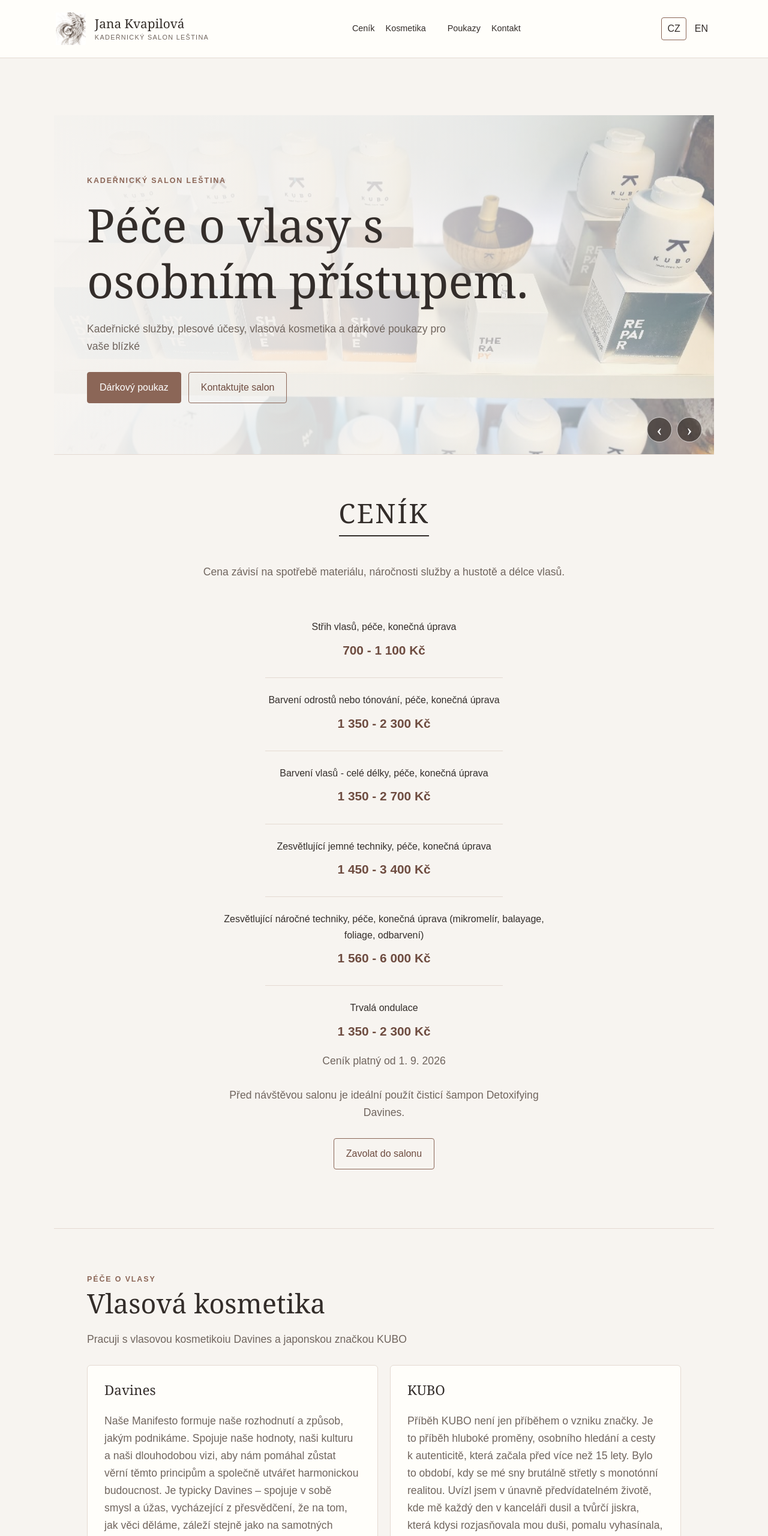
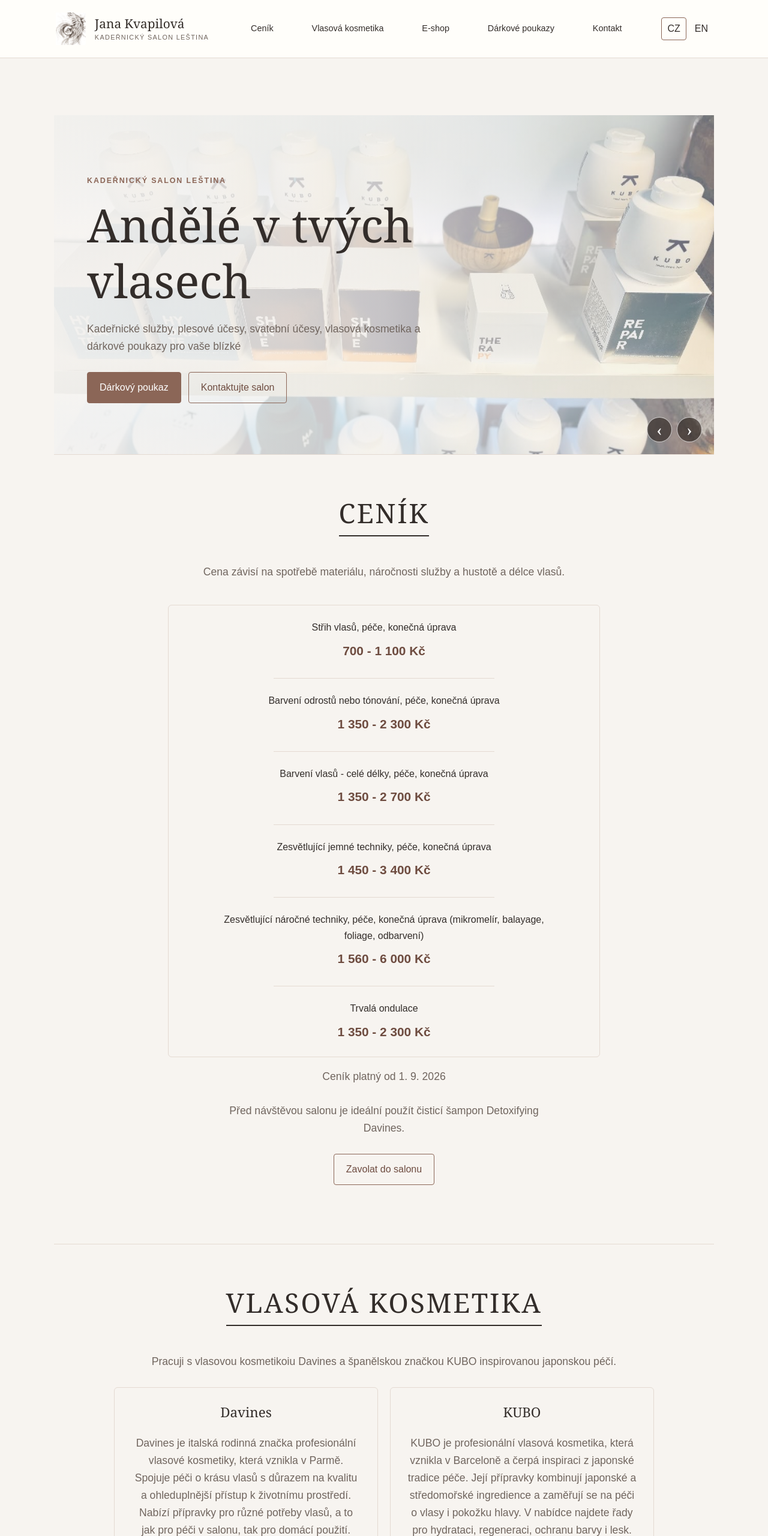
Before and after one commit to jendis69-arch/salon-lestina, a plain HTML site: page index.html in a window 1280 px wide. Shown: the top 2560 px of the page at 60% size. Drawn offline with Linux system fonts and the light colour scheme.

Commit message:
Night changes done

```diff
--- a/index.html
+++ b/index.html
@@ -262,7 +262,7 @@
       padding: 28px;
       border: 1px solid var(--line);
       border-radius: 6px;
-      background: var(--surface);
+      background: var(none--surface);
     }
 
     .card h3 {
@@ -386,6 +386,8 @@
   display: block;
   width: 100%;
   max-width: 680px;
+  margin: 0 auto;
+  text-align: center;
   list-style: none;
 }
 
@@ -463,6 +465,61 @@
 #sluzby .container > p:last-child {
   text-align: center;
 }
+/* ===== Hair care + vouchers: centered ===== */
+#kosmetika .container,
+#poukazy .container {
+  width: min(900px, 90%);
+  text-align: center;
+}
+
+#kosmetika h2,
+#poukazy h2 {
+  display: inline-block;
+  margin-bottom: 28px;
+  padding-bottom: 10px;
+  border-bottom: 2px solid var(--ink);
+  letter-spacing: 0.06em;
+  text-transform: uppercase;
+}
+
+#kosmetika .intro {
+  max-width: none;
+  margin-left: auto;
+  margin-right: auto;
+}
+
+#kosmetika .card {
+  text-align: center;
+}
+
+#poukazy .voucher {
+  max-width: 680px;
+  margin: 0 auto;
+}
+
+#poukazy .notice {
+  border-left: 0;
+  border-top: 3px solid var(--accent);
+  font-weight: normal;
+};
+/* Remove the fill from cards and notices */
+.card,
+.notice {
+  background: transparent;
+}
+
+/* Add a border around the price list */
+#sluzby .price-list {
+  border: 1px solid var(--line);
+  border-radius: 6px;
+  padding: 0 24px 24px;
+}
+#navigation {
+  flex: 1 1 auto;
+  justify-content: space-evenly;
+  gap: 12px 18px;
+}
+
   </style>
 </head>
 
@@ -593,9 +650,10 @@
     <img class="hero-background__image" src="Fotky/Image7.jpg" alt="">
     <img class="hero-background__image" src="Fotky/Image8.jpg" alt="">
     <img class="hero-background__image" src="Fotky/Image9.jpg" alt="">
+    <img class="hero-background__image" src="Fotky/Image10.jpeg" alt="">
   </div>
 
-  <div class="hero-background__shade" aria-hidden="true"></div>
+<div class="hero-background__shade" style="background: linear-gradient(90deg, rgba(247, 244, 240, 0.92) 0%, rgba(247, 244, 240, 0.8) 50%, rgba(247, 244, 240, 0.4) 100%);"></div>
 
   <div class="container hero">
     <span class="eyebrow" data-i18n="heroEyebrow"></span>
@@ -730,7 +788,7 @@
       </summary>
     <span class="eyebrow" data-i18n="shopEyebrow"></span>
     <h2 data-i18n="shopTitle"></h2>
-    <p class="notice" data-i18n="shopNotice"></p>
+
 
     <div class="shop-layout">
       <div>
@@ -772,7 +830,48 @@
     </section>
 
     <section id="kontakt">
-      <div class="container">
+  <style>
+    #kontakt .contact-layout {
+      display: grid;
+      grid-template-columns: minmax(0, 1fr) minmax(0, 1fr);
+      gap: 40px;
+      align-items: start;
+    }
+
+    #kontakt .contact-map {
+      min-width: 0;
+    }
+
+    #kontakt .contact-map iframe {
+      display: block;
+      width: 100%;
+      height: 320px;
+      border: 0;
+      border-radius: 6px;
+    }
+
+    #kontakt .map-buttons {
+      display: flex;
+      flex-wrap: wrap;
+      justify-content: center;
+      gap: 12px;
+      margin-top: 16px;
+    }
+
+    @media (max-width: 700px) {
+      #kontakt .contact-layout {
+        grid-template-columns: 1fr;
+        gap: 24px;
+      }
+
+      #kontakt .contact-map iframe {
+        height: 280px;
+      }
+    }
+  </style>
+
+  <div class="container contact-layout">
+    <div>
       <span class="eyebrow" data-i18n="contactEyebrow"></span>
       <h2 data-i18n="contactTitle"></h2>
 
@@ -797,12 +896,29 @@
         </p>
         <p>
           <strong>Facebook</strong><br>
-            <a href="https://www.facebook.com/profile.php?id=100052171886028" target="_blank" rel="noopener noreferrer">Kadeřnický salon Leština Jana Kvapilová
-</a>
+          <a href="https://www.facebook.com/profile.php?id=100052171886028" target="_blank" rel="noopener noreferrer">Kadeřnický salon Leština Jana Kvapilová</a>
         </p>
       </div>
     </div>
+
+    <div class="contact-map">
+      <iframe
+        title="Mapa – Kadeřnický salon Leština"
+        src="https://maps.google.com/maps?q=Le%C5%A1tina%2016%2C%20400%2002%20Mal%C3%A9%20B%C5%99ezno%2C%20Czech%20Republic&z=16&output=embed"
+        loading="lazy"
+        referrerpolicy="strict-origin-when-cross-origin"
+        allowfullscreen>
+      </iframe>
+
+      <div class="map-buttons">
+        <a class="button" href="https://www.google.com/maps/dir/?api=1&destination=Le%C5%A1tina%2016%2C%20400%2002%20Mal%C3%A9%20B%C5%99ezno%2C%20Czech%20Republic" target="_blank" rel="noopener noreferrer">Google Maps</a>
+        <a class="button" href="https://maps.apple.com/?daddr=Le%C5%A1tina%2016%2C%20400%2002%20Mal%C3%A9%20B%C5%99ezno%2C%20Czech%20Republic" target="_blank" rel="noopener noreferrer">Apple Maps</a>
+      </div>
+    </div>
+  </div>
 </section>
+
+
   </main>
 
   <footer>
@@ -817,11 +933,10 @@
         navigationLabel: "Hlavní navigace",
         brandSubtitle: "Kadeřnický salon Leština",
         navServices: "Ceník",
-        navProducts: "Kosmetika",
-        shopButton: "Kliknutím se přesunete na výběr vlasové kosmetiky",
+        navProducts: "Vlasová kosmetika",
+        shopButton: "Kliknutím se přesunete na E-shop",
         shopEyebrow: "Péče o vlasy",
         shopTitle: "E-shop",
-        shopNotice: "Náhled e-shopu - ukázkový produkt ani jeho cena nejsou skutečnou nabídkou.",
         shopEmpty: "Produkty připravujeme.",
         cartTitle: "Nákupní košík",
         cartEmpty: "Košík je zatím prázdný.",
@@ -830,11 +945,11 @@
         addToCart: "Přidat do košíku",
         removeFromCart: "Odebrat",
         quantity: "Počet",
-        navVouchers: "Poukazy",
+        navVouchers: "Dárkové poukazy",
         navContact: "Kontakt",
         heroEyebrow: "Kadeřnický salon Leština",
-        heroTitle: "Péče o vlasy s osobním přístupem.",
-        heroText: "Kadeřnické služby, plesové účesy, vlasová kosmetika a dárkové poukazy pro vaše blízké",
+        heroTitle: "Andělé v tvých vlasech",
+        heroText: "Kadeřnické služby, plesové účesy, svatební účesy, vlasová kosmetika a dárkové poukazy pro vaše blízké",
         heroVoucher: "Dárkový poukaz",
         heroContact: "Kontaktujte salon",
         servicesTitle: "Ceník",
@@ -848,13 +963,11 @@
         priceNote: "Ceník platný od 1. 9. 2026",
         shampooNote: "Před návštěvou salonu je ideální použít čisticí šampon Detoxifying Davines.",
         callSalon: "Zavolat do salonu",
-        productsEyebrow: "Péče o vlasy",
+        navShop:" E-shop",
         productsTitle: "Vlasová kosmetika",
-        productsIntro: "Pracuji s vlasovou kosmetikoiu Davines a japonskou značkou KUBO",
-        davinesText: "Naše Manifesto formuje naše rozhodnutí a způsob, jakým podnikáme. Spojuje naše hodnoty, naši kulturu a naši dlouhodobou vizi, aby nám pomáhal zůstat věrní těmto principům a společně utvářet harmonickou budoucnost. Je typicky Davines – spojuje v sobě smysl a úžas, vycházející z přesvědčení, že na tom, jak věci děláme, záleží stejně jako na samotných činech, které uskutečňujeme. Naše značka ožívá prostřednictvím lidí, kteří se o ni každý den starají. Proto Manifesto video představuje tváře a domovy členů naší vlastní komunity – těch, kteří svou energií a inspirací neúnavně udržují naši vizi živou.",
-        kuboText: "Příběh KUBO není jen příběhem o vzniku značky. Je to příběh hluboké proměny, osobního hledání a cesty k autenticitě, která začala před více než 15 lety. Bylo to období, kdy se mé sny brutálně střetly s monotónní realitou. Uvízl jsem v únavně předvídatelném životě, kde mě každý den v kanceláři dusil a tvůrčí jiskra, která kdysi rozjasňovala mou duši, pomalu vyhasínala, pohlcena každodenní rutinou",
-        shopComing: "Podívejte se na náš e-shop",
-        vouchersEyebrow: "Dárek pro vaše blízké",
+        productsIntro: "Pracuji s vlasovou kosmetikoiu Davines a španělskou značkou KUBO inspirovanou japonskou péčí.",
+        davinesText: "Davines je italská rodinná značka profesionální vlasové kosmetiky, která vznikla v Parmě. Spojuje péči o krásu vlasů s důrazem na kvalitu a ohleduplnější přístup k životnímu prostředí. Nabízí přípravky pro různé potřeby vlasů, a to jak pro péči v salonu, tak pro domácí použití.",
+        kuboText: "KUBO je profesionální vlasová kosmetika, která vznikla v Barceloně a čerpá inspiraci z japonské tradice péče. Její přípravky kombinují japonské a středomořské ingredience a zaměřují se na péči o vlasy i pokožku hlavy. V nabídce najdete řady pro hydrataci, regeneraci, ochranu barvy i lesk.",
         vouchersTitle: "Dárkové poukazy",
         voucherName: "Pro vaše blízké",
         voucherDescription: "Připravujeme možnost zakoupit poukaz online, obdržet ho e-mailem a vytisknout. Poukaz bude možné zakoupit také osobně v salonu.",
@@ -869,13 +982,12 @@
       },
       en: {
         navigationLabel: "Main navigation",
-        brandSubtitle: "Leština hair salon",
+        brandSubtitle: "Kadeřnický salon Leština",
         navServices: "Services & prices",
-        navProducts: "Hair care",
-        shopButton: "Click to view hair care products",
+        navProducts: "Hair Cosmetics",
+        shopButton: "Click to view the Online shop",
         shopEyebrow: "Hair care",
         shopTitle: "Online shop",
-        shopNotice: "Shop preview - the sample product and its price are not a real offer.",
         shopEmpty: "Products are coming soon.",
         cartTitle: "Shopping cart",
         cartEmpty: "Your cart is empty.",
@@ -887,8 +999,8 @@
         navVouchers: "Gift vouchers",
         navContact: "Contact",
         heroEyebrow: "Leština hair salon",
-        heroTitle: "Hair care with a personal touch.",
-        heroText: "Hair services by Janička, buy hair cosmetics and gift vouchers for your loved ones",
+        heroTitle: "Angels in your hair",
+        heroText: "Hairdressing services, ballroom hairstyles, wedding hairstyles, hair cosmetics and gift vouchers for your loved ones",
         heroVoucher: "Gift voucher",
         heroContact: "Contact the salon",
         servicesTitle: "Price list",
@@ -902,20 +1014,15 @@
         priceNote: "Price list effective from 1 September 2026.",
         shampooNote: "It is recommended to use the Detoxifying Davines shampoo before visiting the salon.",
         callSalon: "Call the salon",
-        productsEyebrow: "Hair care",
+        navShop:" Online shop",
         productsTitle: "Hair care products",
-        productsIntro: "Working with Davines hair care and the Japanese brand KUBO.",
-        davinesText: "Our Manifesto shapes our choices and how we do business. It brings together our values, our culture, and our long-term vision to help us stay true to these principles and shape a harmonious future. It is distinctly Davines: equal parts purpose and wonder, rooted in the belief that how we do things matters just as much as the actions we take. And our brand comes to life through the people who care for it every day. This is why our Manifesto video features the faces and represents the homes of our very own community - the ones who work tirelessly to keep our vision alive through their energy and inspiration. You’ll also meet a special guide to lead you through our manifesto, a furry friend who walks alongside our community listening with love and attention.",
-        kuboText: "The story of KUBO is not simply the creation of a brand. It is the story of a deep transformation, a personal quest, and a journey towards authenticity that began more than 15 years ago. It was a time when my dreams collided brutally with a monotonous reality. I was trapped in a tediously predictable life, where each day in the office suffocated me, and the creative spark that once illuminated my spirit slowly faded, consumed by routine.",
-        shopComing: "Take a look at our shop preview below",
-        vouchersEyebrow: "A gift for someone special",
-        vouchersTitle: "Gift vouchers",
-        voucherName: "For your loved ones",
-        voucherDescription: "We are preparing the option to buy a voucher online, receive it by email and print it. Vouchers will also be available to buy in person at the salon.",
-        voucherNewClients: "",
+        productsIntro: "At the salon, I use Davines hair care and the Japanese-inspired brand KUBO.",
+        davinesText: "Davines is a family-owned Italian professional hair care brand founded in Parma. It combines a focus on beautiful hair with quality and a more thoughtful approach to the environment. Its products address a range of hair needs and can be used both in the salon and at home.",
+        kuboText: "KUBO is a professional hair care brand from Barcelona, inspired by Japanese care traditions. Its preparations combine Japanese and Mediterranean ingredients and focus on caring for hair and the scalp. In the lineup you will find series for hydration, regeneration, color protection and shine.",
+        voucherDescription: "You can purchase a voucher online, receive it by email and print it. Vouchers will also be available to buy in person at the salon.",
         voucherNotice: "Online purchases are not available yet.",
         voucherContact: "Ask about a voucher",
-        contactEyebrow: "Find us",
+        contactEyebrow: "Find me",
         contactTitle: "Contact",
         contactSalon: "Leština hair salon",
         contactPhone: "Phone",
@@ -933,8 +1040,8 @@ const products = [
       en: "Kubo Repair Therapy"
     },
     description: {
-      cs: "KUBO .",
-      en: "Mixing set Kubo."
+      cs: "Regenerační kůra KUBO.",
+      en: "Regenerating therapy KUBO."
     },
     price: 1000,
     image: "Fotky/prvni-produkt.jpeg"
```
Also changed, not shown: Fotky/Image10.jpeg (added). Lines whose indentation alone changed are shown as unchanged.
